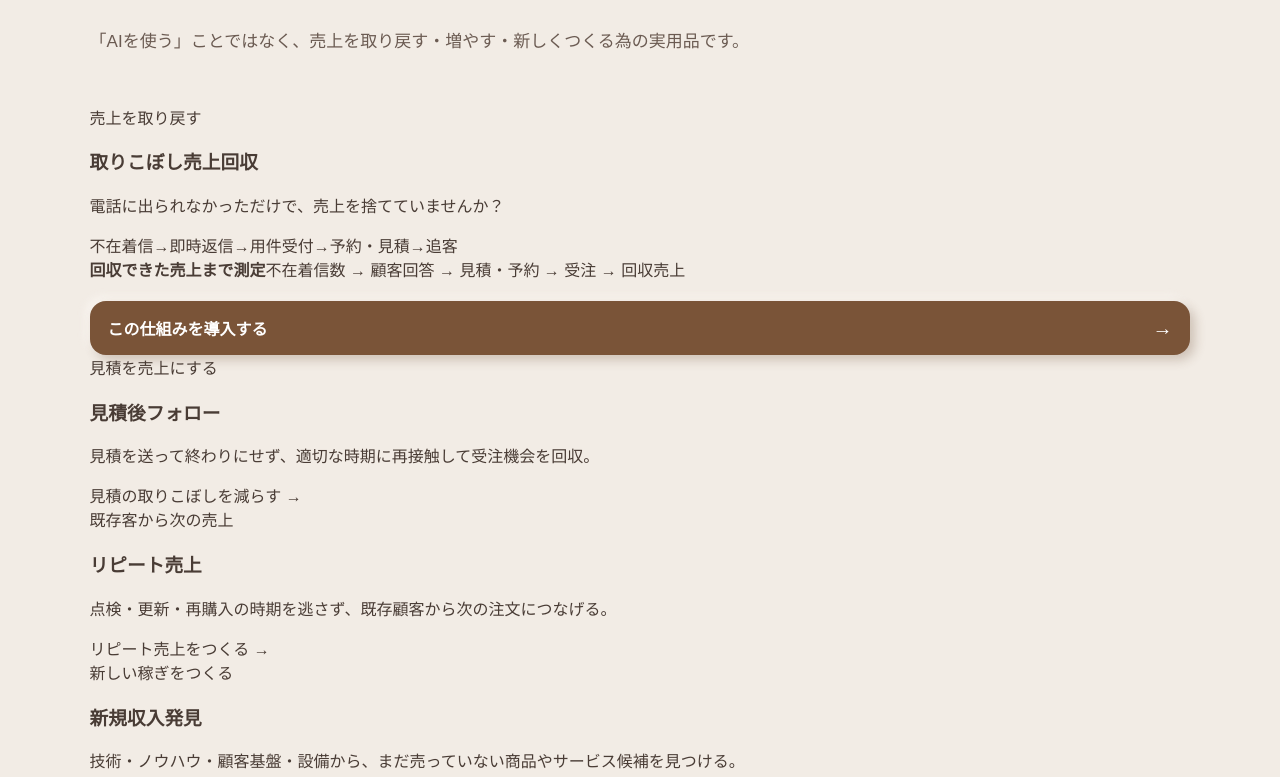
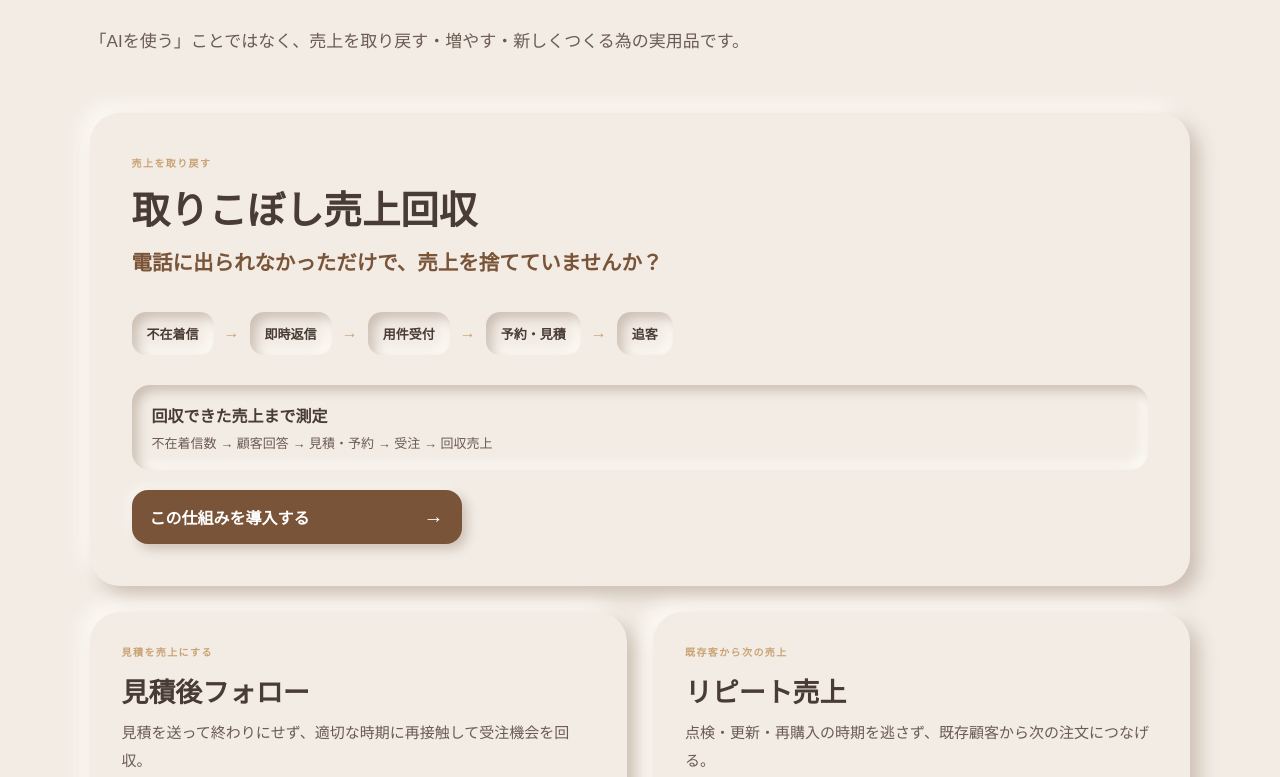
Before and after one commit to ktsuyukusa/wasando-100, a Next.js app: page / in a window 1280 px wide. Shown: the part 2363-3140 px from the top of the page. Built offline with nearby package versions, Linux system fonts and the light colour scheme.

Commit message:
Style fast-track revenue product shelf

```diff
--- a/app/globals.css
+++ b/app/globals.css
@@ -206,3 +206,24 @@ nav{font-size:15px;gap:26px}nav a:not(.navCta){color:var(--muted)}nav a:not(.nav
 }
 .offerCta b{font-size:20px}
 @media(max-width:800px){.offerGrid{grid-template-columns:1fr}.offerCard{min-height:0}}
+
+
+/* Fast-track revenue product shelf */
+.fastGrid{display:grid;grid-template-columns:repeat(2,minmax(0,1fr));gap:26px;margin-top:54px}
+.fastCard{display:flex;flex-direction:column;min-height:310px;padding:32px;border-radius:30px;background:var(--paper);box-shadow:var(--raised)}
+.fastPrimary{grid-column:1/-1;min-height:390px;padding:42px}
+.fastTag{font-size:10px;font-weight:800;letter-spacing:.14em;color:var(--torii)}
+.fastCard h3{margin:18px 0 10px;font-size:clamp(24px,2.1vw,34px);line-height:1.2;color:var(--ink)}
+.fastPrimary h3{font-size:clamp(32px,3vw,48px)}
+.fastCard p{margin:0;color:var(--muted);font-size:15px;line-height:1.85}
+.fastHook{font-size:clamp(18px,1.6vw,22px)!important;font-weight:800;color:var(--red)!important}
+.recoveryFlow{display:flex;align-items:center;gap:10px;flex-wrap:wrap;margin:30px 0}
+.recoveryFlow span{padding:12px 15px;border-radius:14px;box-shadow:var(--inset);font-size:13px;font-weight:800;color:var(--ink)}
+.recoveryFlow b{color:var(--torii)}
+.fastBenefits{display:grid;gap:6px;padding:18px 20px;border-radius:18px;box-shadow:var(--inset)}
+.fastBenefits strong{font-size:16px;color:var(--ink)}
+.fastBenefits span{font-size:13px;color:var(--muted)}
+.fastPrimary .offerCta{max-width:330px}
+.fastLink{margin-top:auto;padding-top:26px;font-size:14px;font-weight:800;color:var(--red)}
+.fastLink:hover{text-decoration:underline}
+@media(max-width:800px){.fastGrid{grid-template-columns:1fr}.fastPrimary{grid-column:auto;padding:30px}.recoveryFlow{align-items:stretch}.recoveryFlow span{flex:1 1 42%;text-align:center}.recoveryFlow b{display:none}}
```
